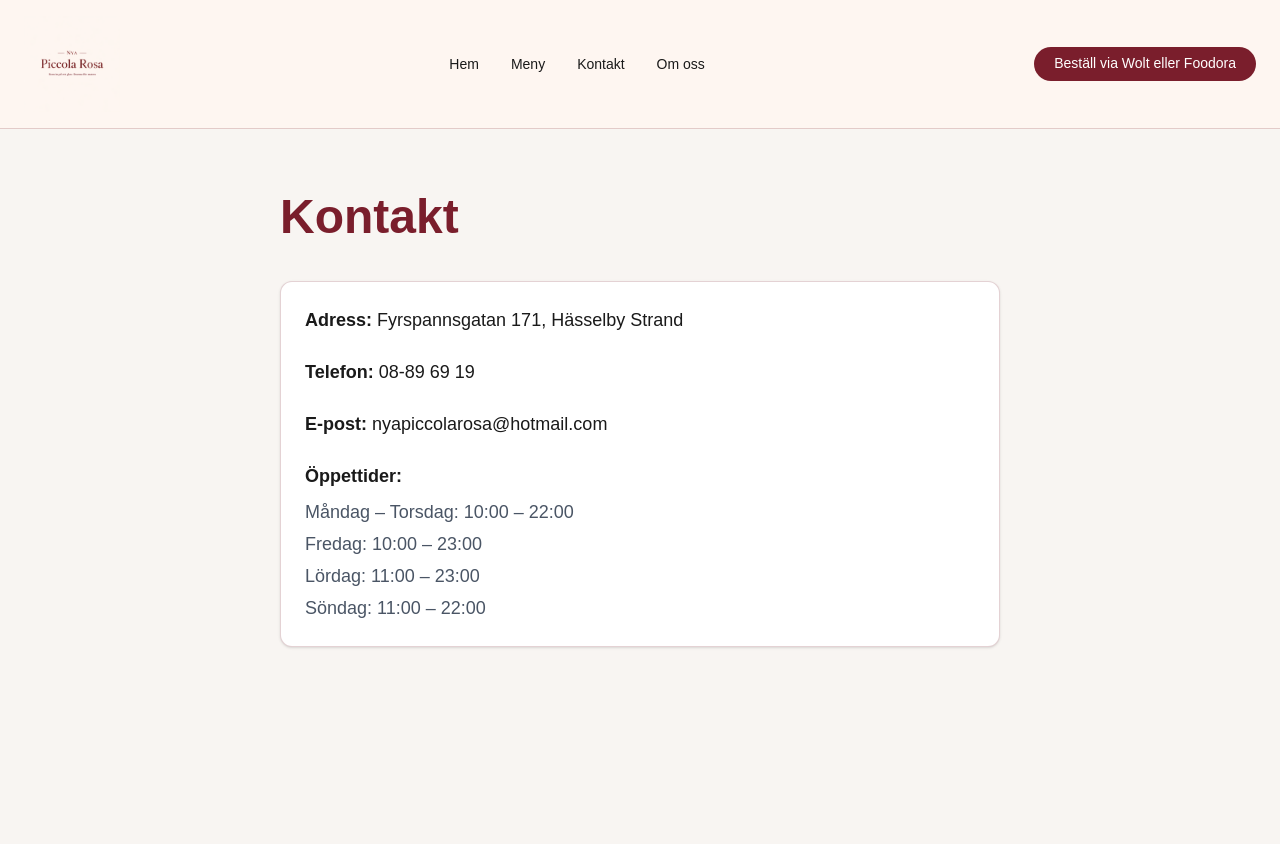
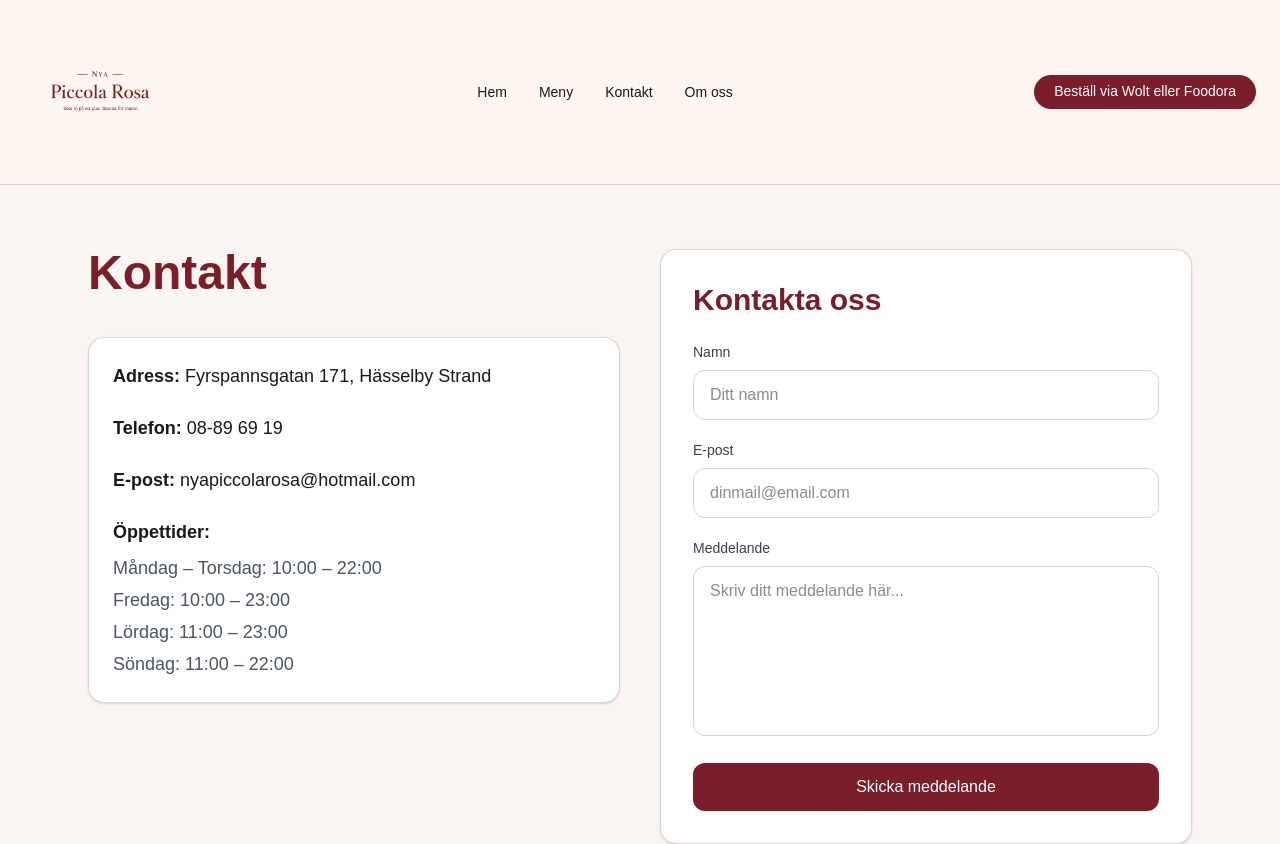
Before and after one commit to OggyOggelito/piccola-rosa-website, a Next.js app: page /contact in a window 1280 px wide. Shown: the top 844 px of the page. Built offline with nearby package versions, Linux system fonts and the light colour scheme.

Commit message:
Fixed feedback based on mail

```diff
--- a/src/app/components/Hero.tsx
+++ b/src/app/components/Hero.tsx
@@ -7,7 +7,8 @@ export default function Hero() {
       {/* Gradient overlay */}
       <div className="absolute inset-0 bg-linear-to-b from-[#7A1E2C]/80 via-[#7A1E2C]/50 to-[#7A1E2C]/80 z-10" />
 
-      <div className="relative z-20 max-w-3xl w-full">
+      <div className="relative z-20 max-w-6xl w-full grid lg:grid-cols-2 gap-10 items-center">
+        <div>
         <h1 className="text-3xl sm:text-5xl md:text-6xl font-semibold mb-5 leading-tight text-white wrap-break-word px-2">
           Upplev äkta italiensk matkultur
         </h1>
@@ -101,6 +102,29 @@ export default function Hero() {
             </div>
           </div>
         </div>
+        </div>
+
+        {/* Restaurant Image */}
+        <div className="hidden lg:flex justify-center items-center relative">
+          <div className="relative overflow-hidden rounded-3xl border border-white/10 shadow-2xl backdrop-blur-sm bg-white/5">
+            <img
+              src="/images/npr.png"
+              alt="Nya Piccola Rosa restaurang i Hässelby Strand"
+              className="w-[520px] h-[650px] object-cover"
+            />
+
+            <div className="absolute inset-0 bg-gradient-to-t from-[#7A1E2C]/50 via-transparent to-transparent" />
+
+            <div className="absolute bottom-0 left-0 right-0 p-6 text-left">
+              <p className="text-white text-sm uppercase tracking-[0.25em] opacity-80 mb-2">
+                Hässelby Strand
+              </p>
+              <h3 className="text-white text-3xl font-semibold leading-tight">
+                En modern kvarterskrog med italiensk själ
+              </h3>
+            </div>
+          </div>
+        </div>
       </div>
     </section>
   );
--- a/src/app/components/Navbar.tsx
+++ b/src/app/components/Navbar.tsx
@@ -5,7 +5,7 @@ export default function Navbar() {
         <img
           src="/images/nya_piccola_rosa.png"
           alt="Nya Piccola Rosa"
-          className="h-14 md:h-24 w-auto object-contain"
+          className="h-26 md:h-38 w-auto object-contain"
         />
       </div>
 
--- a/src/app/contact/page.tsx
+++ b/src/app/contact/page.tsx
@@ -1,9 +1,14 @@
 export default function ContactPage() {
   return (
-    <main className="min-h-screen px-6 py-16 max-w-3xl mx-auto bg-[#F8F5F2]">
-      <h1 className="text-4xl md:text-5xl font-semibold mb-10 text-[#7A1E2C]">Kontakt</h1>
+    <main className="min-h-screen px-4 md:px-6 py-16 max-w-6xl mx-auto bg-[#F8F5F2]">
+      <div className="grid lg:grid-cols-2 gap-10 items-start">
+        {/* Contact Info */}
+        <div>
+          <h1 className="text-4xl md:text-5xl font-semibold mb-10 text-[#7A1E2C]">
+            Kontakt
+          </h1>
 
-      <div className="space-y-6 text-lg bg-white border border-[#7A1E2C]/20 rounded-xl p-6 shadow-sm">
+          <div className="space-y-6 text-lg bg-white border border-[#7A1E2C]/20 rounded-2xl p-6 shadow-sm">
             <p>
               <strong>Adress:</strong> Fyrspannsgatan 171, Hässelby Strand
             </p>
@@ -26,6 +31,74 @@ export default function ContactPage() {
               </ul>
             </div>
           </div>
+        </div>
+
+        {/* Contact Form */}
+        <div className="bg-white border border-[#7A1E2C]/20 rounded-2xl p-6 md:p-8 shadow-sm">
+          <h2 className="text-2xl md:text-3xl font-semibold text-[#7A1E2C] mb-6">
+            Kontakta oss
+          </h2>
+
+          <form
+            action="https://formsubmit.co/nyapiccolarosa@hotmail.com"
+            method="POST"
+            className="space-y-5"
+          >
+            <input type="hidden" name="_captcha" value="false" />
+            <input
+              type="hidden"
+              name="_subject"
+              value="Nytt meddelande från hemsidan"
+            />
+
+            <div>
+              <label className="block text-sm font-medium mb-2 text-gray-700">
+                Namn
+              </label>
+              <input
+                type="text"
+                name="name"
+                required
+                className="w-full border border-gray-300 rounded-xl px-4 py-3 focus:outline-none focus:ring-2 focus:ring-[#7A1E2C]"
+                placeholder="Ditt namn"
+              />
+            </div>
+
+            <div>
+              <label className="block text-sm font-medium mb-2 text-gray-700">
+                E-post
+              </label>
+              <input
+                type="email"
+                name="email"
+                required
+                className="w-full border border-gray-300 rounded-xl px-4 py-3 focus:outline-none focus:ring-2 focus:ring-[#7A1E2C]"
+                placeholder="dinmail@email.com"
+              />
+            </div>
+
+            <div>
+              <label className="block text-sm font-medium mb-2 text-gray-700">
+                Meddelande
+              </label>
+              <textarea
+                name="message"
+                rows={6}
+                required
+                className="w-full border border-gray-300 rounded-xl px-4 py-3 focus:outline-none focus:ring-2 focus:ring-[#7A1E2C] resize-none"
+                placeholder="Skriv ditt meddelande här..."
+              />
+            </div>
+
+            <button
+              type="submit"
+              className="w-full bg-[#7A1E2C] text-white py-3 rounded-xl font-medium hover:bg-[#5c1622] transition"
+            >
+              Skicka meddelande
+            </button>
+          </form>
+        </div>
+      </div>
     </main>
   );
 }
```
Also changed, not shown: public/images/npr.png (added). Lines whose indentation alone changed are shown as unchanged.
